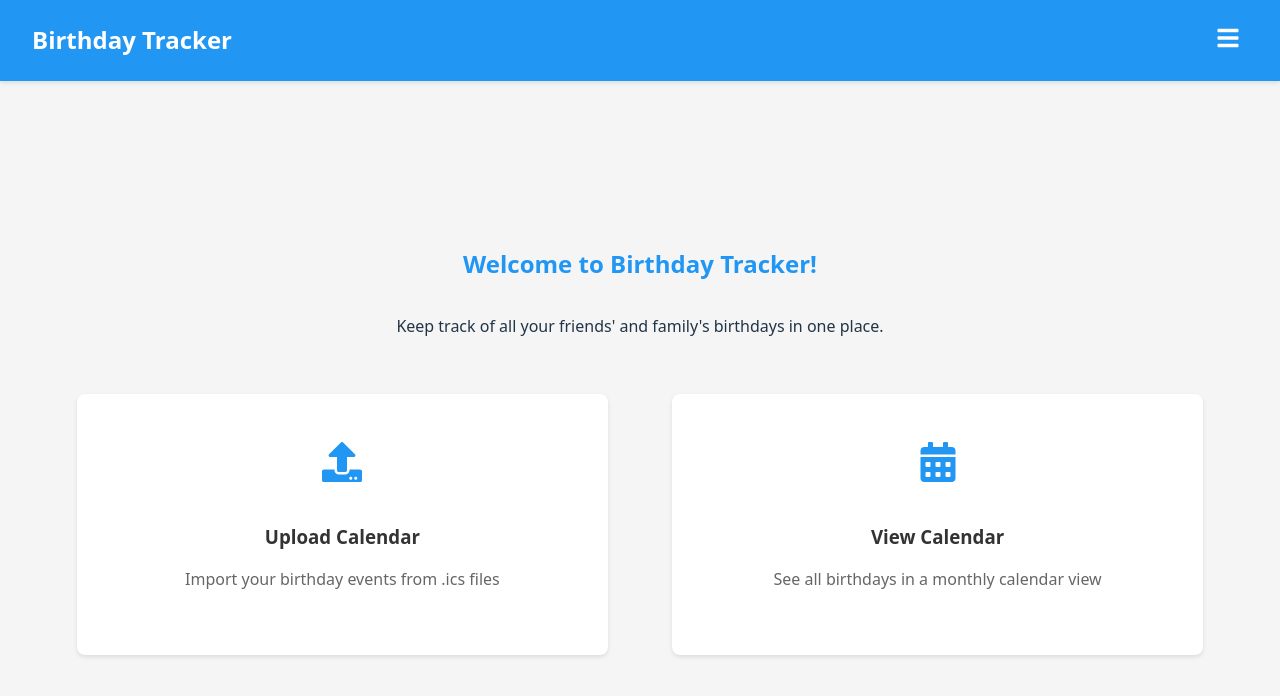
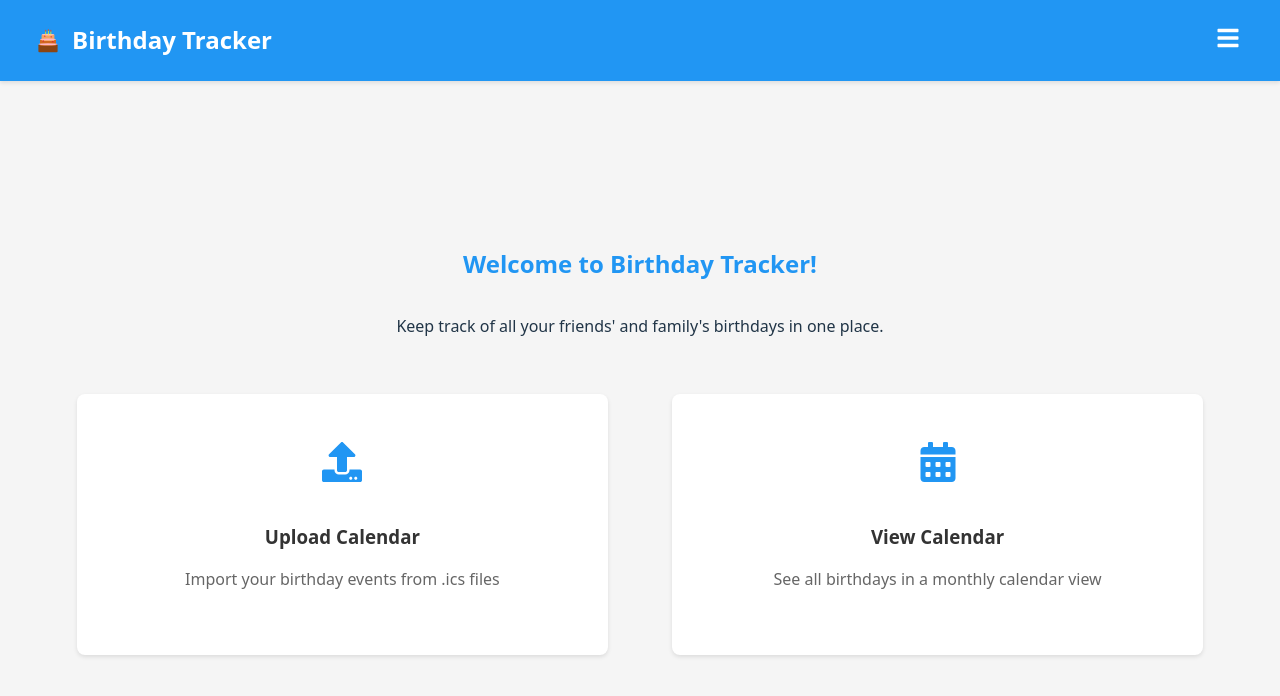
Before and after one commit to omermx/birthday_app, a React (Vite) app: page / in a window 1280 px wide. Shown: the top 696 px of the page. Built offline with nearby package versions, Linux system fonts and the light colour scheme.

Commit message:
added birthday cake icon to app header in homepage

```diff
--- a/src/App.css
+++ b/src/App.css
@@ -21,6 +21,14 @@
 .app-header h1 {
   margin: 0;
   font-size: 1.5rem;
+  display: flex;
+  align-items: center;
+  gap: 0.5rem;
+}
+
+.header-icon {
+  width: 32px;
+  height: 32px;
 }
 
 .menu-toggle {
--- a/src/App.jsx
+++ b/src/App.jsx
@@ -110,7 +110,10 @@ function App() {
   return (
     <div className="app">
       <header className="app-header">
-        <h1>Birthday Tracker</h1>
+        <h1>
+          <img src="/cake.svg" alt="Birthday Cake" className="header-icon" />
+          Birthday Tracker
+        </h1>
         <button className="menu-toggle" onClick={toggleMenu}>
           {isMenuOpen ? <FaTimes /> : <FaBars />}
         </button>
```
